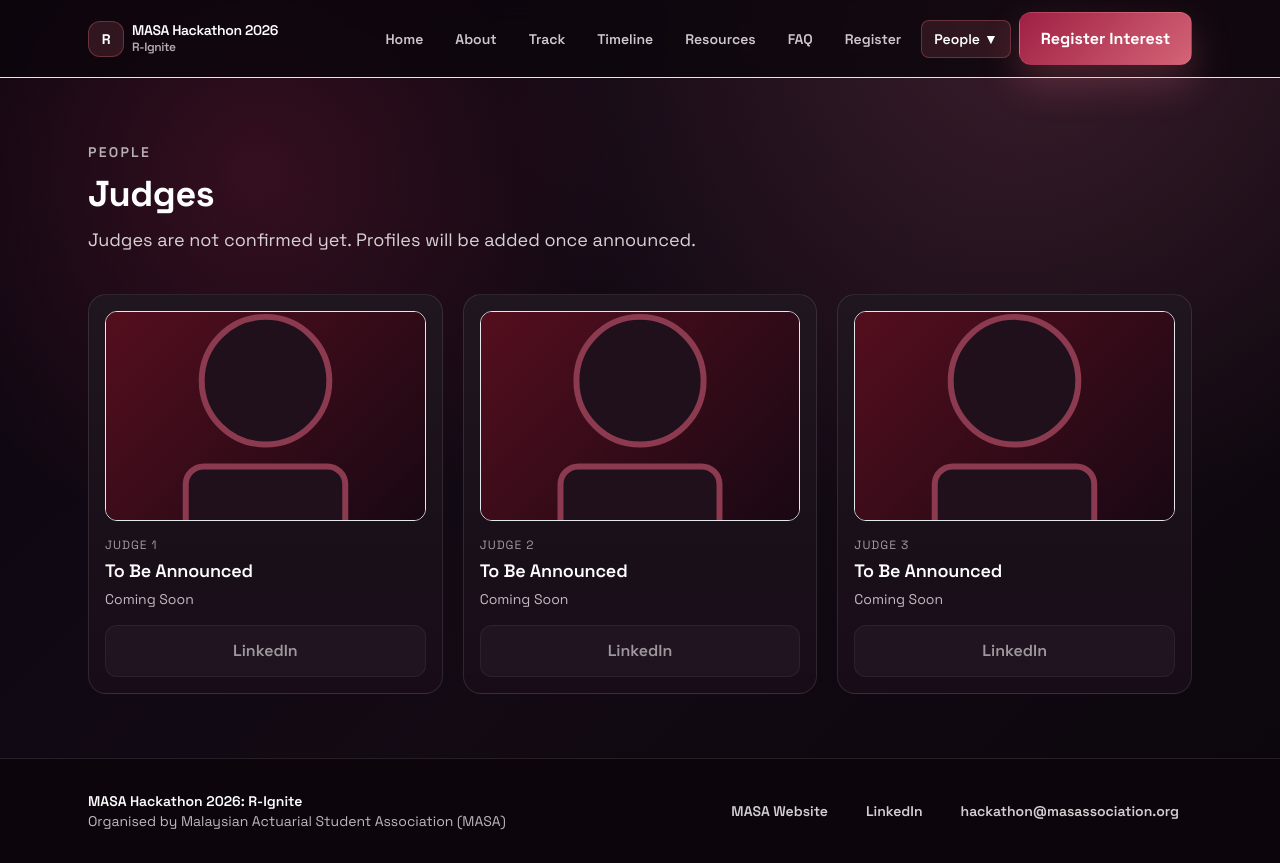
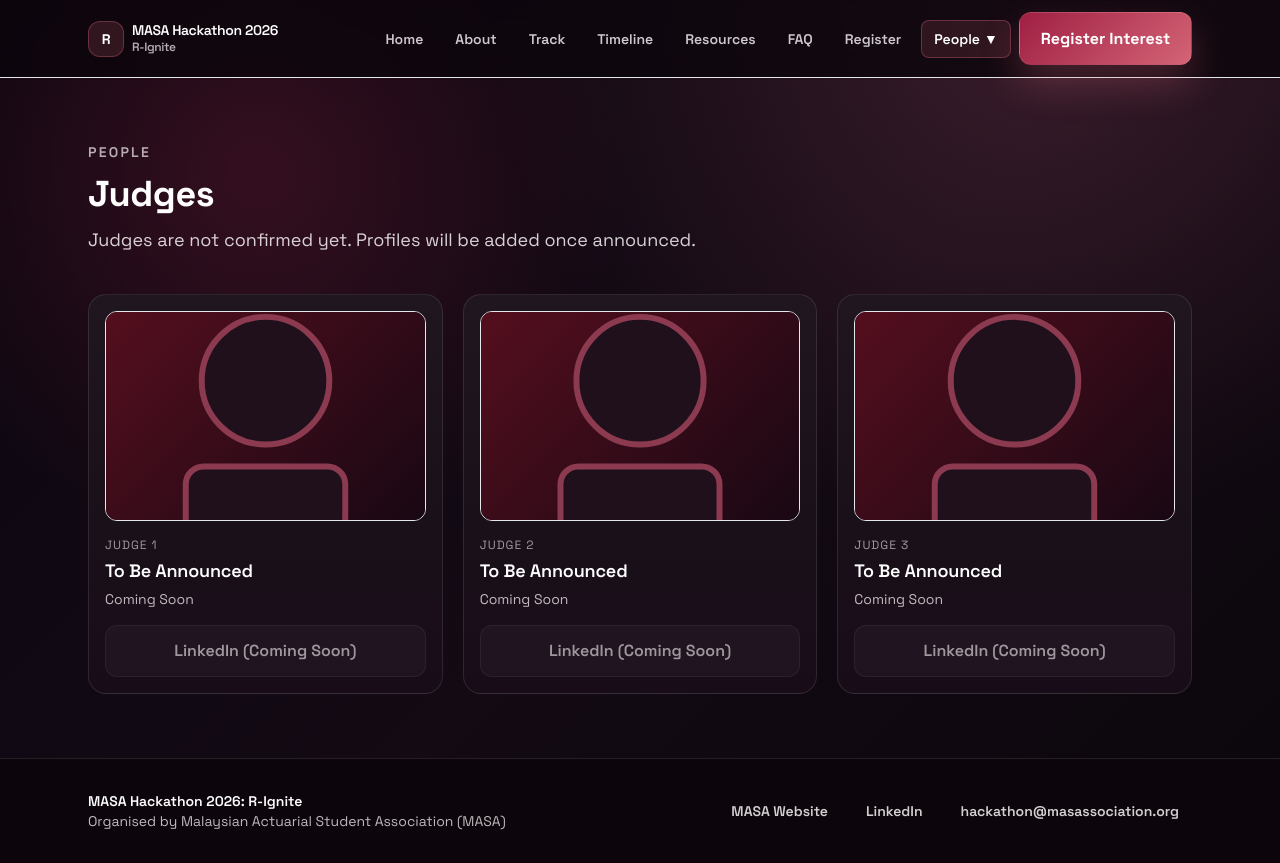
Before and after one commit to jwchow1412-netizen/R-Ignite, a Next.js app: page /people/judges in a window 1280 px wide. Built offline with nearby package versions, Linux system fonts and the light colour scheme.

Commit message:
Fix build for Vercel (remove client handlers)

```diff
--- a/app/register/page.tsx
+++ b/app/register/page.tsx
@@ -19,14 +19,14 @@ export default function RegisterPage() {
       </div>
 
       <div className="mt-8 grid gap-4 md:w-2/3">
-        <Link
-          href="#"
+        <button
+          type="button"
+          disabled
           className="btn-primary justify-center cursor-not-allowed opacity-80"
           aria-disabled
-          onClick={(event) => event.preventDefault()}
         >
           Register Interest (Coming Soon)
-        </Link>
+        </button>
         <div className="rounded-lg border border-border bg-[rgba(255,255,255,0.02)] p-4 text-sm text-[rgba(248,244,246,0.85)]">
           <p className="font-semibold text-white">Key dates</p>
           <ul className="mt-2 space-y-2">
--- a/components/PersonCard.tsx
+++ b/components/PersonCard.tsx
@@ -1,3 +1,4 @@
+// This component stays a Server Component; avoid client handlers for static generation.
 import Image from "next/image";
 import Link from "next/link";
 
@@ -33,18 +34,20 @@ export default function PersonCard({ name, role, status, linkedin }: PersonCardP
         ) : null}
       </div>
       <div className="flex gap-2">
-        <Link
-          href={hasLinkedIn ? (linkedin as string) : "#"}
-          className={`btn-secondary w-full justify-center ${!hasLinkedIn ? "cursor-not-allowed opacity-60" : ""}`}
-          aria-disabled={!hasLinkedIn}
-          onClick={(event) => {
-            if (!hasLinkedIn) {
-              event.preventDefault();
-            }
-          }}
-        >
-          LinkedIn
-        </Link>
+        {hasLinkedIn ? (
+          <Link href={linkedin as string} className="btn-secondary w-full justify-center">
+            LinkedIn
+          </Link>
+        ) : (
+          <button
+            type="button"
+            disabled
+            className="btn-secondary w-full justify-center cursor-not-allowed opacity-60"
+            aria-disabled
+          >
+            LinkedIn (Coming Soon)
+          </button>
+        )}
       </div>
     </div>
   );
```
